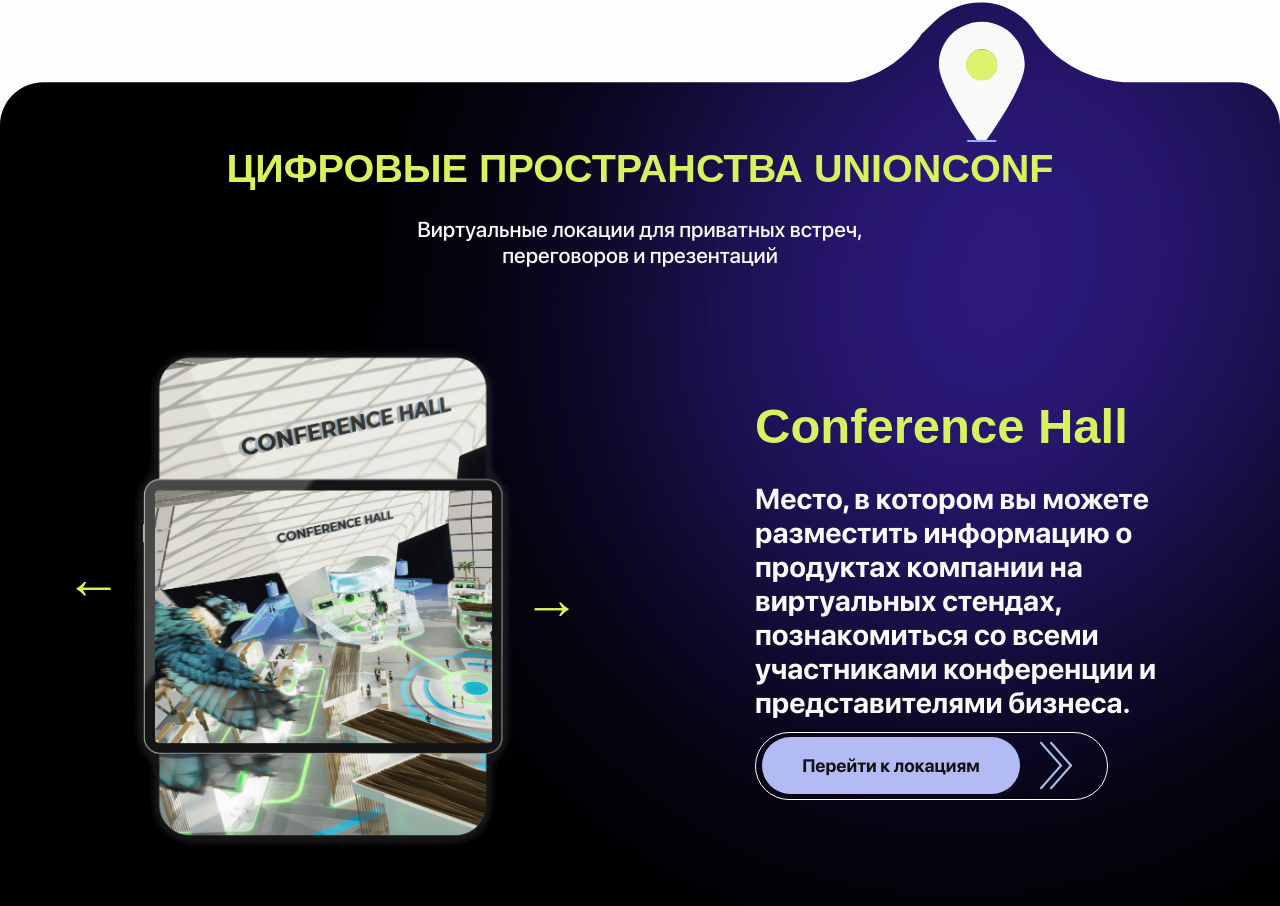
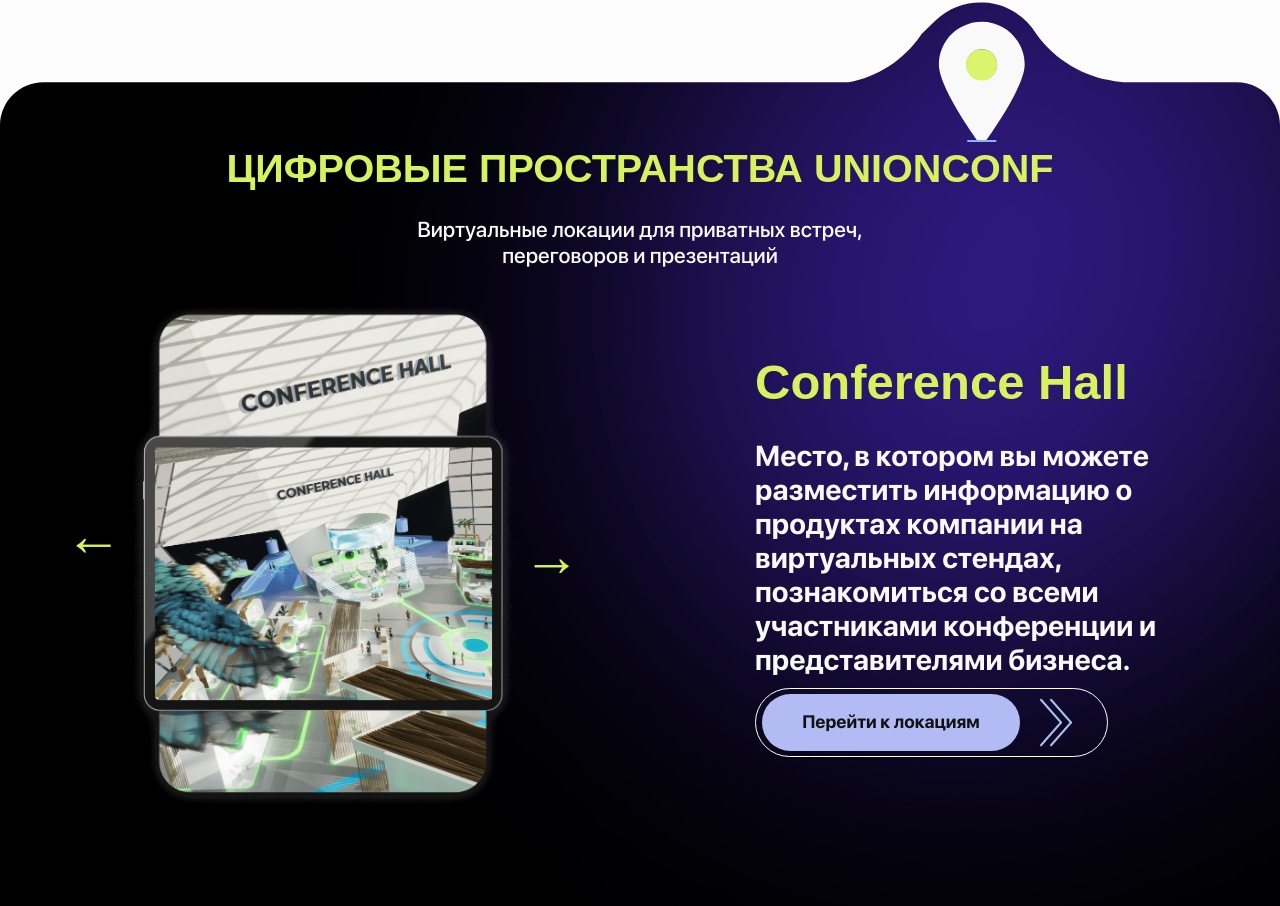
Before and after one commit to EgorTilda/unionconf_new, a Next.js app: page / in a window 1280 px wide. Shown: the part 5437-6343 px from the top of the page. Built offline with nearby package versions, Linux system fonts and the light colour scheme.

Commit message:
space slider fix

```diff
--- a/styles/_components.scss
+++ b/styles/_components.scss
@@ -482,7 +482,7 @@
     align-items: center;
 
     img {
-        max-width: 630px;
+        max-width: 560px;
 
         @media screen and (max-width: 1280px) {
             max-width: 400px;
--- a/styles/_layout.scss
+++ b/styles/_layout.scss
@@ -360,7 +360,7 @@
     flex-direction: column;
     justify-content: center;
     align-items: center;
-    padding-bottom: 5rem;
+    padding-bottom: 2rem;
 }
 .spaces__title {
     color: $accent;
```
